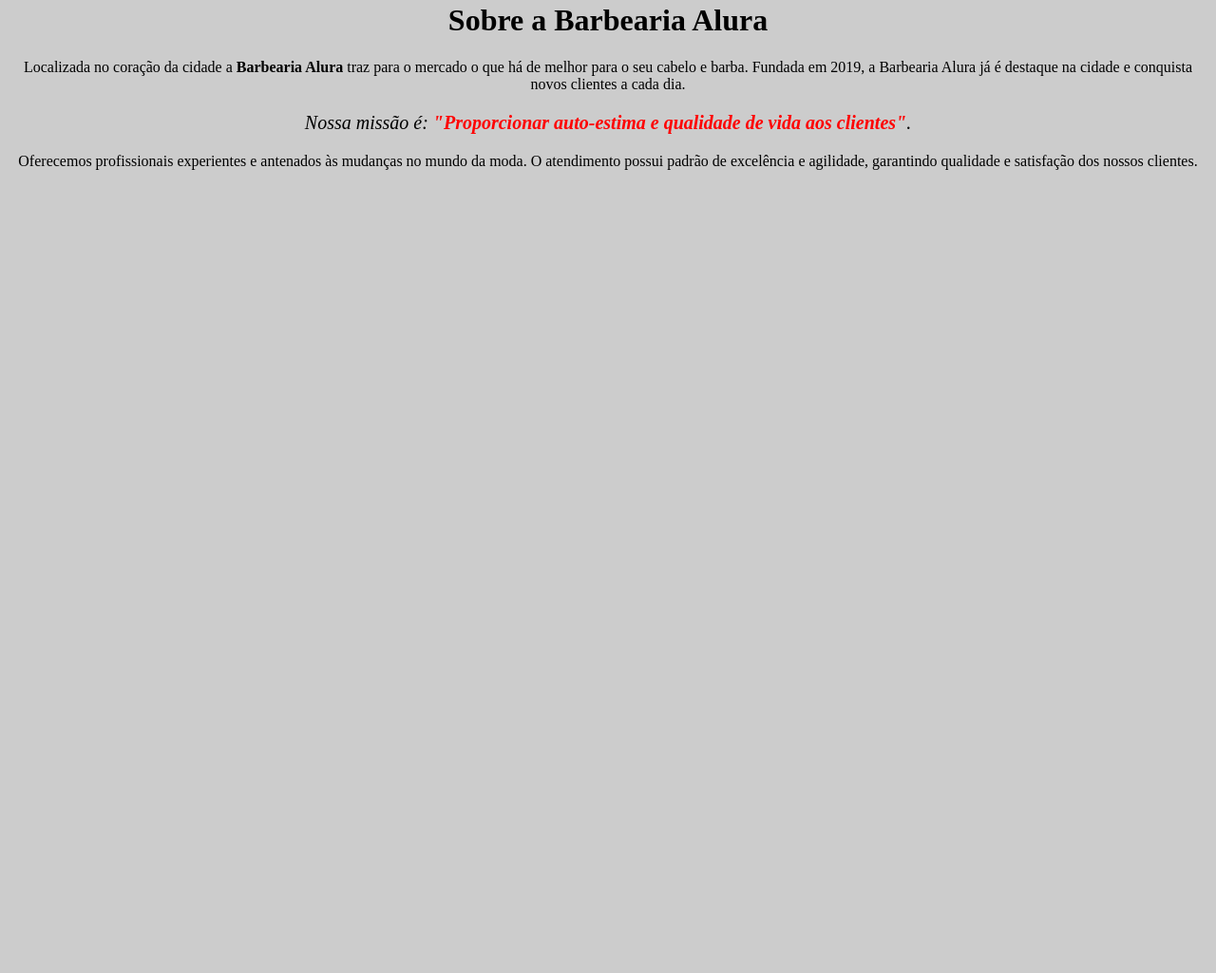
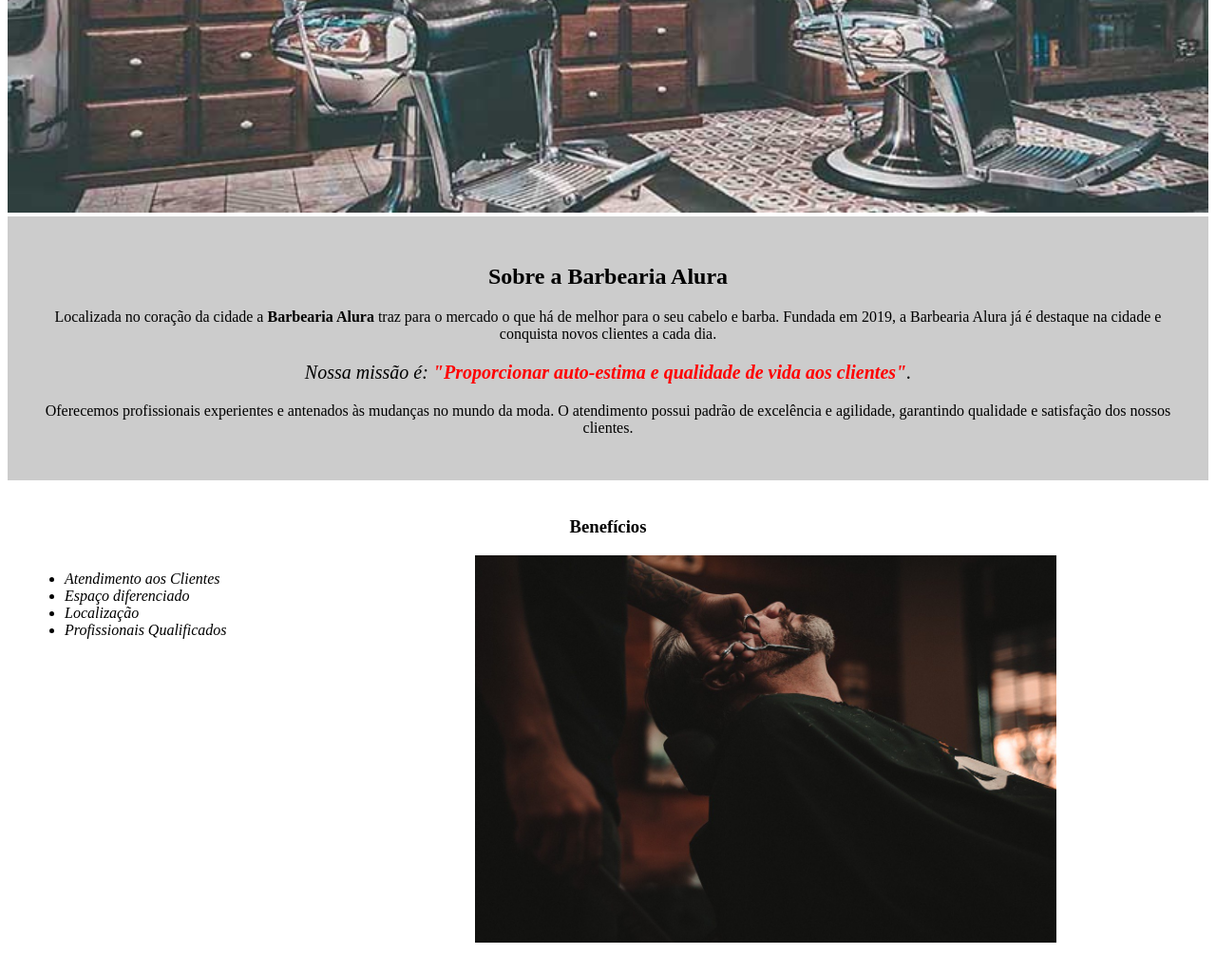
Before and after one commit to palomahazz/projeto-barbearia, a plain HTML site: page index.html in a window 1280 px wide. Shown: the part 330-1355 px from the top of the page at 95% size. Before the commit the page ends 800 px from the top, so only its background shows below. Drawn offline with Linux system fonts and the light colour scheme.

Commit message:
Add files via upload

```diff
--- a/index.html
+++ b/index.html
@@ -8,14 +8,33 @@
     </head>
 
     <body>
+    <header>
+        <h1 class="titulo-principal">Barbearia Alura<h1>
+    </header>
         <img id="banner" src="banner.jpg">
-
-    	<h1 >Sobre a Barbearia Alura</h1>
+    <div class="principal">
+    	<h2 class="titulo-centralizado">Sobre a Barbearia Alura</h2>
 
         <p>Localizada no coração da cidade a <strong>Barbearia Alura</strong> traz para o mercado o que há de melhor para o seu cabelo e barba. Fundada em 2019, a Barbearia Alura já é destaque na cidade e conquista novos clientes a cada dia.</p>
 
         <p id="missao"><em>Nossa missão é: <strong>"Proporcionar auto-estima e qualidade de vida aos clientes"</strong>.</em></p>
 
         <p>Oferecemos profissionais experientes e antenados às mudanças no mundo da moda. O atendimento possui padrão de excelência e agilidade, garantindo qualidade e satisfação dos nossos clientes.</p>
+    </div>
+
+    <div class="beneficios">
+        <h3 class="titulo-centralizado">Benefícios</h3>
+
+        <ul>
+           <li class="itens">Atendimento aos Clientes</li>
+           <li class="itens">Espaço diferenciado</li>
+           <li class="itens">Localização</li>
+           <li class="itens">Profissionais Qualificados</li>
+        </ul>
+
+        <img src="beneficios.jpg" class="imagembeneficios">
+
+
+    </div>
     </body>
 </html>
--- a/style.css
+++ b/style.css
@@ -1,14 +1,20 @@
 body{
 
-    background: #CCCCCC
 
 }
 
 #banner {
-
+     width: 100%;
+}
+.principal{
+     background: #CCCCCC;
+      padding: 30px;
+}
+.titulo-principal{
+    padding-left:  20px;
 }
 
-h1{
+.titulo-centralizado{
     text-align: center
 
 }
@@ -25,3 +31,22 @@ p {
 em strong {
 	color:  #FF0000;
 }
+
+.itens {
+     font-style: italic
+
+}
+.beneficios {
+    background: #FFFFFF ;
+    padding: 20px;
+}
+
+ul{
+    display:  inline-block;
+    vertical-align: top;
+    width: 20%;
+    margin-right:  15%;
+ }
+.imagembeneficios{
+    width:  50%;
+}
```
Also changed, not shown: beneficios.jpg (added).
